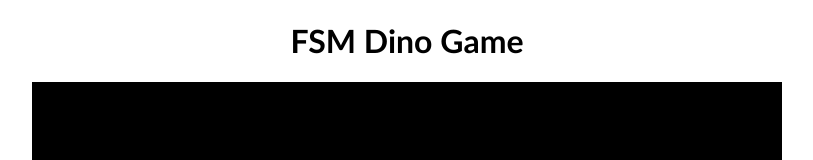
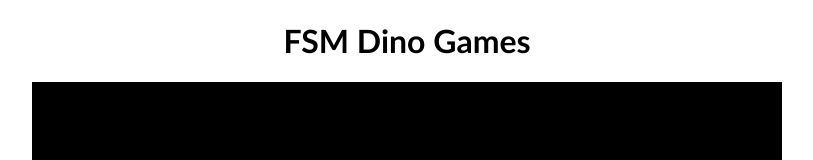
Before and after one commit to Armaan294/CSCI-312-Theory-Of-Comp, a plain HTML site: page index.html in a window 1280 px wide. Shown: the top 160 px of the page, without its empty margins (233-1046 px from the left). Drawn offline with Linux system fonts and the light colour scheme.

Commit message:
did this

```diff
--- a/index.html
+++ b/index.html
@@ -9,7 +9,7 @@
     </head>
     <body>
         <h1>
-            FSM Dino Game
+            FSM Dino Games
         </h1>
         <canvas id="board"></canvas>
     </body>
```
